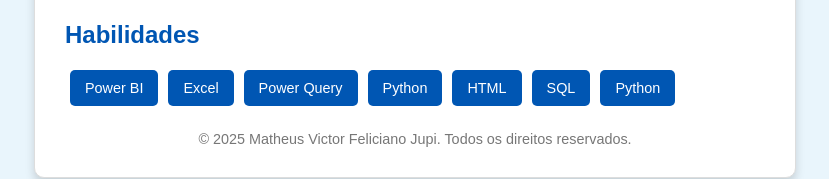
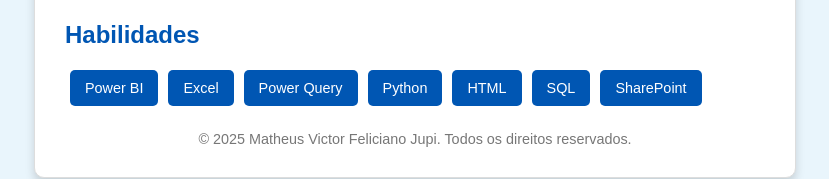
Before and after one commit to MatheusFeliciano0904/Contato, a plain HTML site: page index.html in a window 1280 px wide. Shown: the part 444-623 px from the top of the page, without its empty margins (225-1054 px from the left). Drawn offline with Linux system fonts and the light colour scheme.

Commit message:
Update index.html

```diff
--- a/index.html
+++ b/index.html
@@ -116,7 +116,7 @@
                 <li>Python</li>
                 <li>HTML</li>
                 <li>SQL</li>
-                <li>Python</li>
+                <li>SharePoint</li>
             </ul>
         </div>
         <footer>
```
